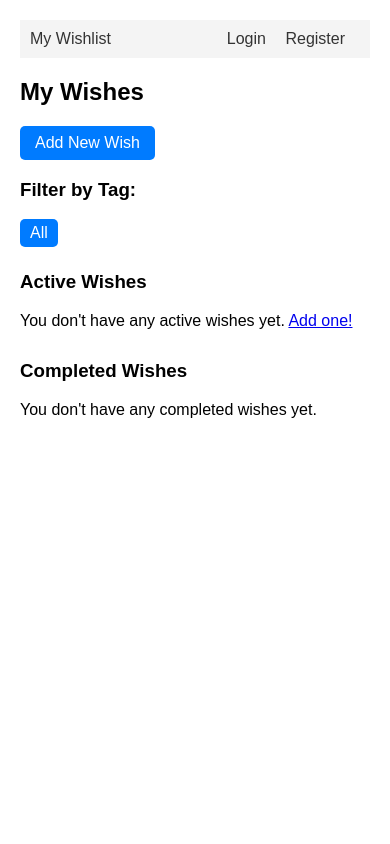
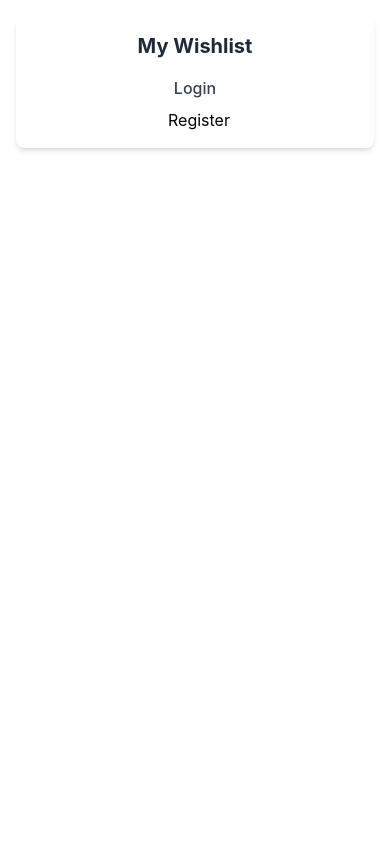
Before and after one commit to asechnaya/wishlist, a Django app: template wishes/templates/wishes/wish_list.html in a window 390 px wide. Run offline with Django 5.2, Linux system fonts and the light colour scheme; the template is opened without the code that fills it, so the values that code supplies are empty; some libraries are stand-ins or nearby versions.

Commit message:
mobile optimized

```diff
--- a/wishes/templates/wishes/wish_list.html
+++ b/wishes/templates/wishes/wish_list.html
@@ -1,79 +1,165 @@
-<!-- wishes/templates/wishes/wish_list.html -->
-{% extends 'base.html' %}
+<!-- mywishlist_project/templates/base.html -->
+<!DOCTYPE html>
+<html lang="en">
+<head>
+    <meta charset="UTF-8">
+    <meta name="viewport" content="width=device-width, initial-scale=1.0">
+    <title>{% block title %}My Wishlist{% endblock %}</title>
+    <!-- Tailwind CSS CDN for easy integration -->
+    <script src="https://cdn.tailwindcss.com"></script>
+    <style>
+        /* Custom styles to override or complement Tailwind where necessary */
+        body {
+            font-family: 'Inter', sans-serif; /* Using Inter font as requested */
+            @apply bg-gray-100 text-gray-800; /* Apply basic background and text color */
+        }
+        /* Ensure form-group labels are block level and have margin */
+        .form-group label {
+            @apply block text-sm font-medium text-gray-700 mb-1;
+        }
+        /* Style for form inputs */
+        .form-group input[type="text"],
+        .form-group input[type="number"],
+        .form-group input[type="url"],
+        .form-group textarea,
+        .form-group input[type="file"] {
+            @apply block w-full px-3 py-2 border border-gray-300 rounded-md shadow-sm focus:outline-none focus:ring-blue-500 focus:border-blue-500 sm:text-sm;
+        }
+        /* Style for buttons */
+        .button {
+            @apply inline-flex items-center px-4 py-2 border border-transparent text-sm font-medium rounded-md shadow-sm text-white bg-blue-600 hover:bg-blue-700 focus:outline-none focus:ring-2 focus:ring-offset-2 focus:ring-blue-500;
+        }
+        /* Specific styles for logout button to look like a link */
+        .logout-form {
+            @apply inline;
+        }
+        .logout-form button {
+            @apply bg-transparent border-none text-gray-700 cursor-pointer text-sm p-0 ml-4 underline hover:text-blue-600;
+        }
+        /* Style for clickable username in nav */
+        .username-link {
+            @apply text-gray-700 font-bold no-underline ml-4 hover:text-blue-600;
+        }
+        /* Messages styling */
+        .messages {
+            @apply list-none p-0 my-4;
+        }
+        .messages li {
+            @apply px-4 py-3 rounded-md mb-3 text-sm;
+        }
+        .messages .success {
+            @apply bg-green-100 text-green-800 border border-green-200;
+        }
+        .messages .error {
+            @apply bg-red-100 text-red-800 border border-red-200;
+        }
+        .messages .info {
+            @apply bg-blue-100 text-blue-800 border border-blue-200;
+        }
+        .messages .warning {
+            @apply bg-yellow-100 text-yellow-800 border border-yellow-200;
+        }
+        /* Tag filter styling */
+        .tag-filter {
+            @apply flex flex-wrap gap-2 mb-4;
+        }
+        .tag-filter a {
+            @apply px-3 py-1 bg-gray-200 rounded-md text-gray-700 no-underline hover:bg-gray-300;
+        }
+        .tag-filter a.active {
+            @apply bg-blue-600 text-white hover:bg-blue-700;
+        }
+        /* Tag link styling (used on wish detail pages) */
+        .tag-link {
+            @apply inline-block px-2 py-1 bg-blue-100 text-blue-800 rounded-md no-underline text-xs font-medium mr-1 mb-1 hover:bg-blue-200;
+        }
+        /* Wish card (general styling, specific layouts in main_feed) */
+        .wish-card {
+            @apply border border-gray-200 rounded-lg shadow-sm overflow-hidden bg-white;
+        }
+        .wish-card img {
+            @apply w-full h-48 object-cover; /* Adjust height as needed */
+        }
+        .wish-card-content {
+            @apply p-4;
+        }
+        .wish-card-content h3 {
+            @apply text-lg font-semibold mb-2;
+        }
+        .wish-card-content p {
+            @apply text-sm text-gray-600 mb-1;
+        }
+    </style>
+</head>
+<body class="min-h-screen">
+    <div class="container mx-auto p-4 sm:px-6 lg:px-8">
+        <nav class="bg-white shadow-md rounded-lg p-4 mb-6 flex flex-col sm:flex-row justify-between items-center space-y-4 sm:space-y-0">
+            <div class="flex flex-col sm:flex-row items-center space-y-2 sm:space-y-0 sm:space-x-4">
+                <!-- Main site title link -->
+                <a href="{% url 'main_feed' %}" class="text-xl font-bold text-gray-800 hover:text-blue-600">My Wishlist</a>
+                <!-- Link to user's private list if logged in -->
+                {% if user.is_authenticated %}
+                    <a href="{% url 'wish_list' %}" class="text-gray-700 hover:text-blue-600 font-medium">My Private List</a>
+                {% endif %}
+            </div>
+            <div class="flex flex-col sm:flex-row items-center space-y-2 sm:space-y-0 sm:space-x-4">
+                {% if user.is_authenticated %}
+                    <a href="{% url 'public_wish_list' user.username %}" class="username-link">
+                        Hello, {{ user.username }}!
+                    </a>
+                    <form action="{% url 'logout' %}" method="post" class="logout-form">
+                        {% csrf_token %}
+                        <button type="submit">Logout</button>
+                    </form>
+                {% else %}
+                    <a href="{% url 'login' %}" class="text-gray-700 hover:text-blue-600 font-medium">Login</a>
+                    <a href="{% url 'register' %}" class="button ml-2">Register</a>
+                {% endif %}
+            </div>
+        </nav>
 
-{% block title %}My Wishlist{% endblock %}
+        {% if messages %}
+            <ul class="messages">
+                {% for message in messages %}
+                    <li{% if message.tags %} class="{{ message.tags }}"{% endif %}>{{ message }}</li>
+                {% endfor %}
+            </ul>
+        {% endif %}
 
-{% block content %}
-    <h2>My Wishes</h2>
-    <p>
-        <a href="{% url 'add_wish' %}" class="button">Add New Wish</a>
-        {% if user.is_authenticated %}
-            <a href="{% url 'public_wish_list' user.username %}" class="button" style="margin-left: 10px;">View My Public Wishlist</a>
-        {% endif %}
-    </p>
-
-    <h3>Filter by Tag:</h3>
-    <div class="tag-filter">
-        {# UPDATED LINK: Filter on the current wish_list page #}
-        <a href="{% url 'wish_list' %}" class="{% if not selected_tag %}active{% endif %}">All</a>
-        {% for tag in tags %}
-            <a href="{% url 'wish_list' %}?tag={{ tag.name }}" class="{% if selected_tag == tag.name %}active{% endif %}">{{ tag.name }}</a>
-        {% endfor %}
+        {% block content %}{% endblock %}
     </div>
 
-    {# Active Wishes Section #}
-    <h3>Active Wishes</h3>
-    {% if active_wishes %}
-        {% for wish in active_wishes %}
-            <div class="wish-card">
-                {% if wish.image %}
-                    <img src="{{ wish.image.url }}" alt="{{ wish.title }}">
-                {% endif %}
-                <div class="wish-card-content">
-                    <h3><a href="{% url 'wish_detail' wish.pk %}">{{ wish.title }}</a></h3>
-                    <p>Price: {% if wish.price %}{{ wish.price }}{% else %}N/A{% endif %}</p>
-                    {% if wish.tags.all %}
-                        <p>Tags:
-                            {% for tag in wish.tags.all %}
-                                {# UPDATED LINK: Clickable tags lead to filtering on the current wish_list page #}
-                                <a href="{% url 'wish_list' %}?tag={{ tag.name }}" class="tag-link">
-                                    <span>{{ tag.name }}</span>
-                                </a>{% if not forloop.last %}, {% endif %}
-                            {% endfor %}
-                        </p>
-                    {% endif %}
-                </div>
-            </div>
-        {% endfor %}
-    {% else %}
-        <p>You don't have any active wishes yet. <a href="{% url 'add_wish' %}">Add one!</a></p>
-    {% endif %}
+    </div> {# Closing tag for the main container div #}
 
-    {# Completed Wishes Section #}
-    <h3 style="margin-top: 30px;">Completed Wishes</h3>
-    {% if completed_wishes %}
-        {% for wish in completed_wishes %}
-            <div class="wish-card" style="opacity: 0.7; text-decoration: line-through;">
-                {% if wish.image %}
-                    <img src="{{ wish.image.url }}" alt="{{ wish.title }}">
-                {% endif %}
-                <div class="wish-card-content">
-                    <h3><a href="{% url 'wish_detail' wish.pk %}">{{ wish.title }}</a></h3>
-                    <p>Price: {% if wish.price %}{{ wish.price }}{% else %}N/A{% endif %}</p>
-                    {% if wish.tags.all %}
-                        <p>Tags:
-                            {% for tag in wish.tags.all %}
-                                {# UPDATED LINK: Clickable tags lead to filtering on the current wish_list page #}
-                                <a href="{% url 'wish_list' %}?tag={{ tag.name }}" class="tag-link">
-                                    <span>{{ tag.name }}</span>
-                                </a>{% if not forloop.last %}, {% endif %}
-                            {% endfor %}
-                        </p>
-                    {% endif %}
-                </div>
-            </div>
-        {% endfor %}
-    {% else %}
-        <p>You don't have any completed wishes yet.</p>
-    {% endif %}
-{% endblock %}
+    <script>
+        // JavaScript to detect device type and add a class to the body
+        document.addEventListener('DOMContentLoaded', function() {
+            const body = document.body;
+
+            // More reliable detection based on screen width (common for responsive design)
+            // You can adjust the breakpoint (e.g., 768px for md breakpoint in Tailwind)
+            const isMobile = window.innerWidth < 768; // Tailwind's 'md' breakpoint is 768px
+
+            if (isMobile) {
+                body.classList.add('is-mobile');
+                body.classList.remove('is-desktop');
+            } else {
+                body.classList.add('is-desktop');
+                body.classList.remove('is-mobile');
+            }
+
+            // Also add a listener for window resize to update the class dynamically
+            window.addEventListener('resize', function() {
+                const currentIsMobile = window.innerWidth < 768;
+                if (currentIsMobile && !body.classList.contains('is-mobile')) {
+                    body.classList.add('is-mobile');
+                    body.classList.remove('is-desktop');
+                } else if (!currentIsMobile && !body.classList.contains('is-desktop')) {
+                    body.classList.add('is-desktop');
+                    body.classList.remove('is-mobile');
+                }
+            });
+        });
+    </script>
+</body>
+</html>
```
Also changed, not shown: wishes/models.py (+6 -9 lines), wishes/templates/wishes/edit_wish.html (+10 -2 lines).
